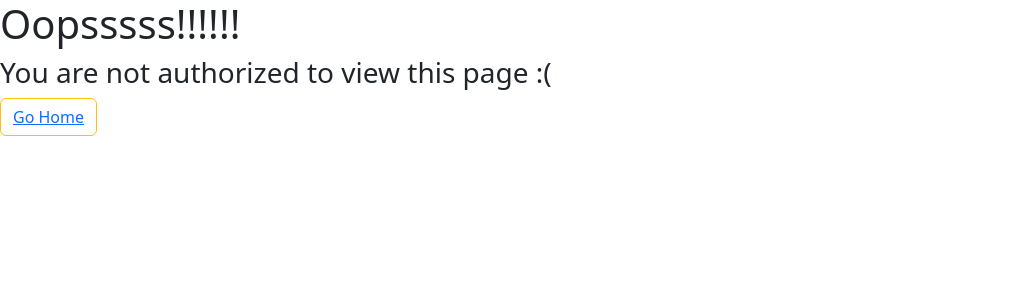
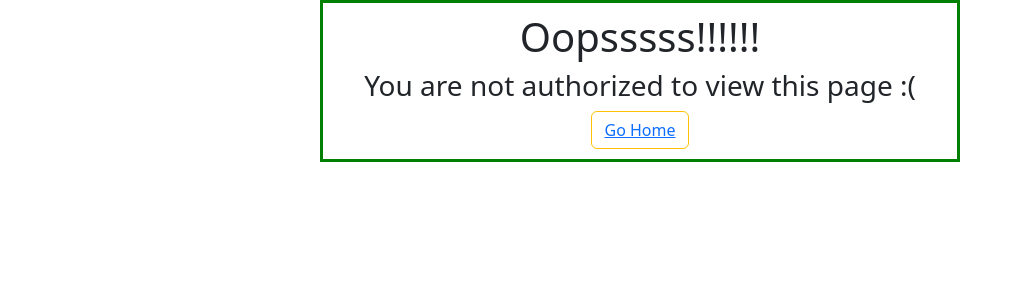
Before and after one commit to sathwik124/employee-management, a Django app: page /employee/unauth/ in a window 1280 px wide. Shown: the top 300 px of the page, without its empty margins (0-1023 px from the left). Run offline with Django 4.2, Linux system fonts and the light colour scheme.

Commit message:
added error page

```diff
--- a/employee_project/employee_register/templates/employee_register/error.html
+++ b/employee_project/employee_register/templates/employee_register/error.html
@@ -3,17 +3,28 @@
   <head>
     <meta charset="utf-8">
     <meta name="viewport" content="width=device-width, initial-scale=1">
-    <title>Bootstrap demo</title>
+    <title>Unauthorized</title>
     <link href="https://cdn.jsdelivr.net/npm/bootstrap@5.3.0-alpha3/dist/css/bootstrap.min.css" rel="stylesheet" integrity="sha384-KK94CHFLLe+nY2dmCWGMq91rCGa5gtU4mk92HdvYe+M/SXH301p5ILy+dN9+nJOZ" crossorigin="anonymous">
   </head>
+  <style>
+      .center {
+    margin: auto;
+    width: 50%;
+    border: 3px solid green;
+    padding: 10px;
+    text-align: center;
+  }
+  </style>
   <body>
-    <div style="justify-content: center;">
+    <div class="center">
+      <div>
           <h1>Oopsssss!!!!!!</h1>
           <h3>You are not authorized to view this page :(</h3>
       </div>
       <div style="justify-content: end;">
           <button type="button" class="btn btn-outline-warning"><a href="{% url 'userPage' %}">Go Home</a></button>
       </div>
+   </div>
     <script src="https://cdn.jsdelivr.net/npm/bootstrap@5.3.0-alpha3/dist/js/bootstrap.bundle.min.js" integrity="sha384-ENjdO4Dr2bkBIFxQpeoTz1HIcje39Wm4jDKdf19U8gI4ddQ3GYNS7NTKfAdVQSZe" crossorigin="anonymous"></script>
   </body>
 </html>
```
Lines whose indentation alone changed are shown as unchanged.
